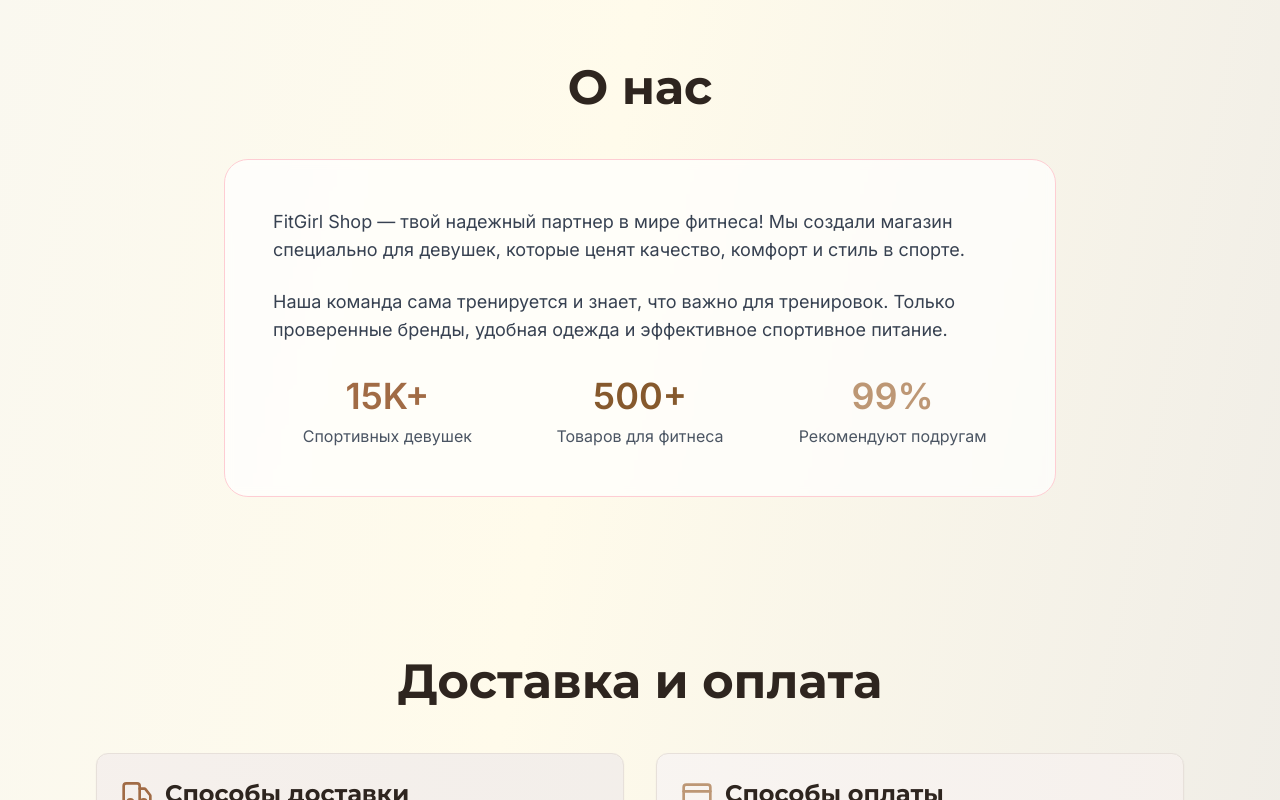
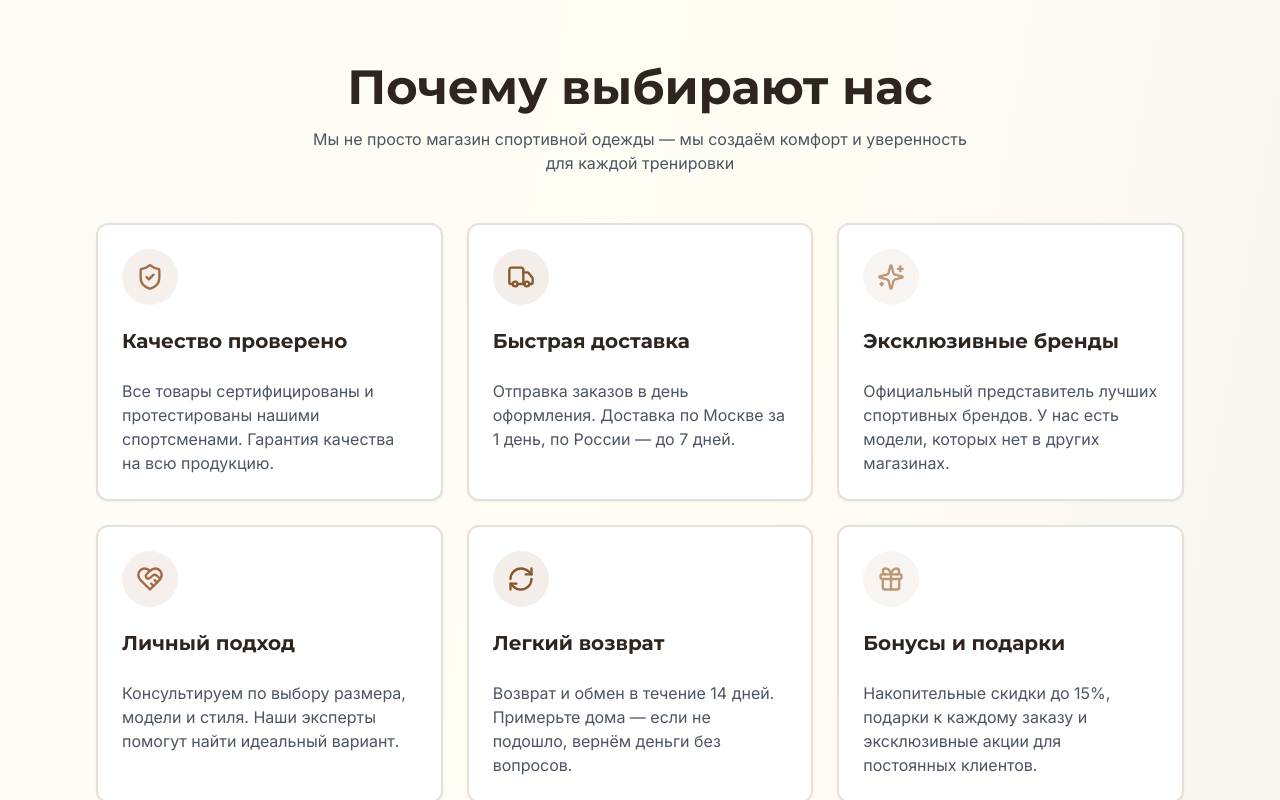
Before and after one commit to pr-poehali-dev/hello-project-15, a React (Vite) app: page / in a window 1280 px wide. Shown: the part 3220-4020 px from the top of the page. Built offline with nearby package versions, Linux system fonts and the light colour scheme.

Commit message:
Добавить раздел преимуществ

```diff
--- a/src/pages/Index.tsx
+++ b/src/pages/Index.tsx
@@ -611,10 +611,105 @@ export default function Index() {
         </div>
       </section>
 
-      <section id="about" className="py-20 px-4">
+      <section id="about" className="py-20 px-4 bg-white/40">
+        <div className="container mx-auto max-w-6xl">
+          <h2 className="text-4xl md:text-5xl font-bold text-center mb-4">Почему выбирают нас</h2>
+          <p className="text-center text-gray-600 mb-12 max-w-2xl mx-auto">
+            Мы не просто магазин спортивной одежды — мы создаём комфорт и уверенность для каждой тренировки
+          </p>
+
+          <div className="grid grid-cols-1 md:grid-cols-2 lg:grid-cols-3 gap-6 mb-16">
+            <Card className="border-2 hover:border-primary transition-all duration-300 hover:shadow-lg">
+              <CardHeader>
+                <div className="w-14 h-14 bg-primary/10 rounded-full flex items-center justify-center mb-4">
+                  <Icon name="ShieldCheck" className="text-primary" size={28} />
+                </div>
+                <h3 className="text-xl font-bold">Качество проверено</h3>
+              </CardHeader>
+              <CardContent>
+                <p className="text-gray-600">
+                  Все товары сертифицированы и протестированы нашими спортсменами. Гарантия качества на всю продукцию.
+                </p>
+              </CardContent>
+            </Card>
+
+            <Card className="border-2 hover:border-secondary transition-all duration-300 hover:shadow-lg">
+              <CardHeader>
+                <div className="w-14 h-14 bg-secondary/10 rounded-full flex items-center justify-center mb-4">
+                  <Icon name="Truck" className="text-secondary" size={28} />
+                </div>
+                <h3 className="text-xl font-bold">Быстрая доставка</h3>
+              </CardHeader>
+              <CardContent>
+                <p className="text-gray-600">
+                  Отправка заказов в день оформления. Доставка по Москве за 1 день, по России — до 7 дней.
+                </p>
+              </CardContent>
+            </Card>
+
+            <Card className="border-2 hover:border-accent transition-all duration-300 hover:shadow-lg">
+              <CardHeader>
+                <div className="w-14 h-14 bg-accent/10 rounded-full flex items-center justify-center mb-4">
+                  <Icon name="Sparkles" className="text-accent" size={28} />
+                </div>
+                <h3 className="text-xl font-bold">Эксклюзивные бренды</h3>
+              </CardHeader>
+              <CardContent>
+                <p className="text-gray-600">
+                  Официальный представитель лучших спортивных брендов. У нас есть модели, которых нет в других магазинах.
+                </p>
+              </CardContent>
+            </Card>
+
+            <Card className="border-2 hover:border-primary transition-all duration-300 hover:shadow-lg">
+              <CardHeader>
+                <div className="w-14 h-14 bg-primary/10 rounded-full flex items-center justify-center mb-4">
+                  <Icon name="HeartHandshake" className="text-primary" size={28} />
+                </div>
+                <h3 className="text-xl font-bold">Личный подход</h3>
+              </CardHeader>
+              <CardContent>
+                <p className="text-gray-600">
+                  Консультируем по выбору размера, модели и стиля. Наши эксперты помогут найти идеальный вариант.
+                </p>
+              </CardContent>
+            </Card>
+
+            <Card className="border-2 hover:border-secondary transition-all duration-300 hover:shadow-lg">
+              <CardHeader>
+                <div className="w-14 h-14 bg-secondary/10 rounded-full flex items-center justify-center mb-4">
+                  <Icon name="RefreshCw" className="text-secondary" size={28} />
+                </div>
+                <h3 className="text-xl font-bold">Легкий возврат</h3>
+              </CardHeader>
+              <CardContent>
+                <p className="text-gray-600">
+                  Возврат и обмен в течение 14 дней. Примерьте дома — если не подошло, вернём деньги без вопросов.
+                </p>
+              </CardContent>
+            </Card>
+
+            <Card className="border-2 hover:border-accent transition-all duration-300 hover:shadow-lg">
+              <CardHeader>
+                <div className="w-14 h-14 bg-accent/10 rounded-full flex items-center justify-center mb-4">
+                  <Icon name="Gift" className="text-accent" size={28} />
+                </div>
+                <h3 className="text-xl font-bold">Бонусы и подарки</h3>
+              </CardHeader>
+              <CardContent>
+                <p className="text-gray-600">
+                  Накопительные скидки до 15%, подарки к каждому заказу и эксклюзивные акции для постоянных клиентов.
+                </p>
+              </CardContent>
+            </Card>
+          </div>
+        </div>
+      </section>
+
+      <section className="py-20 px-4">
         <div className="container mx-auto max-w-4xl">
           <h2 className="text-4xl md:text-5xl font-bold text-center mb-12">О нас</h2>
-          <div className="bg-white/70 backdrop-blur-sm rounded-3xl p-8 md:p-12 border border-rose-200">
+          <div className="bg-white/70 backdrop-blur-sm rounded-3xl p-8 md:p-12 border border-stone-200">
             <p className="text-lg text-gray-700 mb-6">
               FitGirl Shop — твой надежный партнер в мире фитнеса! Мы создали магазин специально для девушек,
               которые ценят качество, комфорт и стиль в спорте.
```
